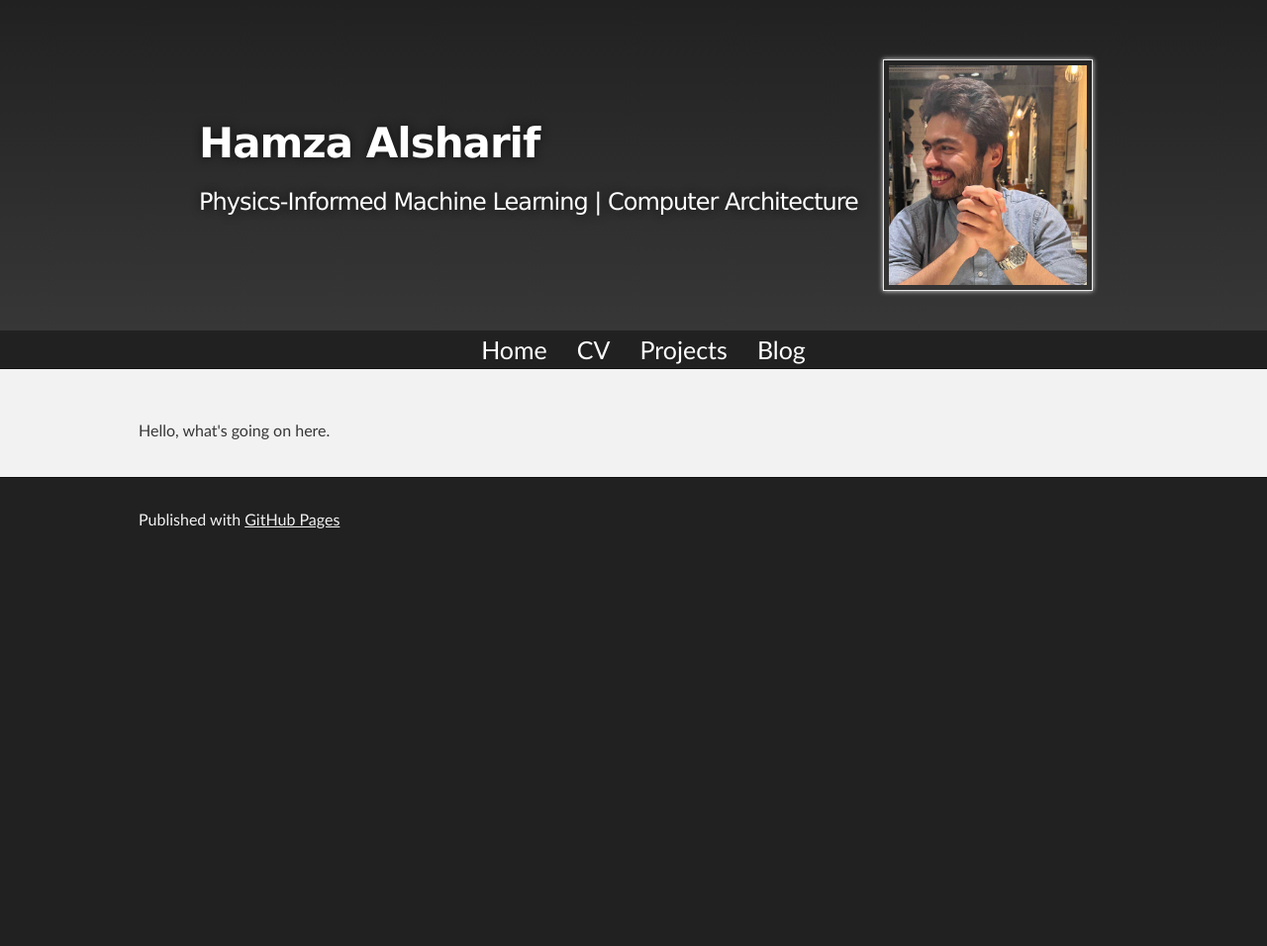
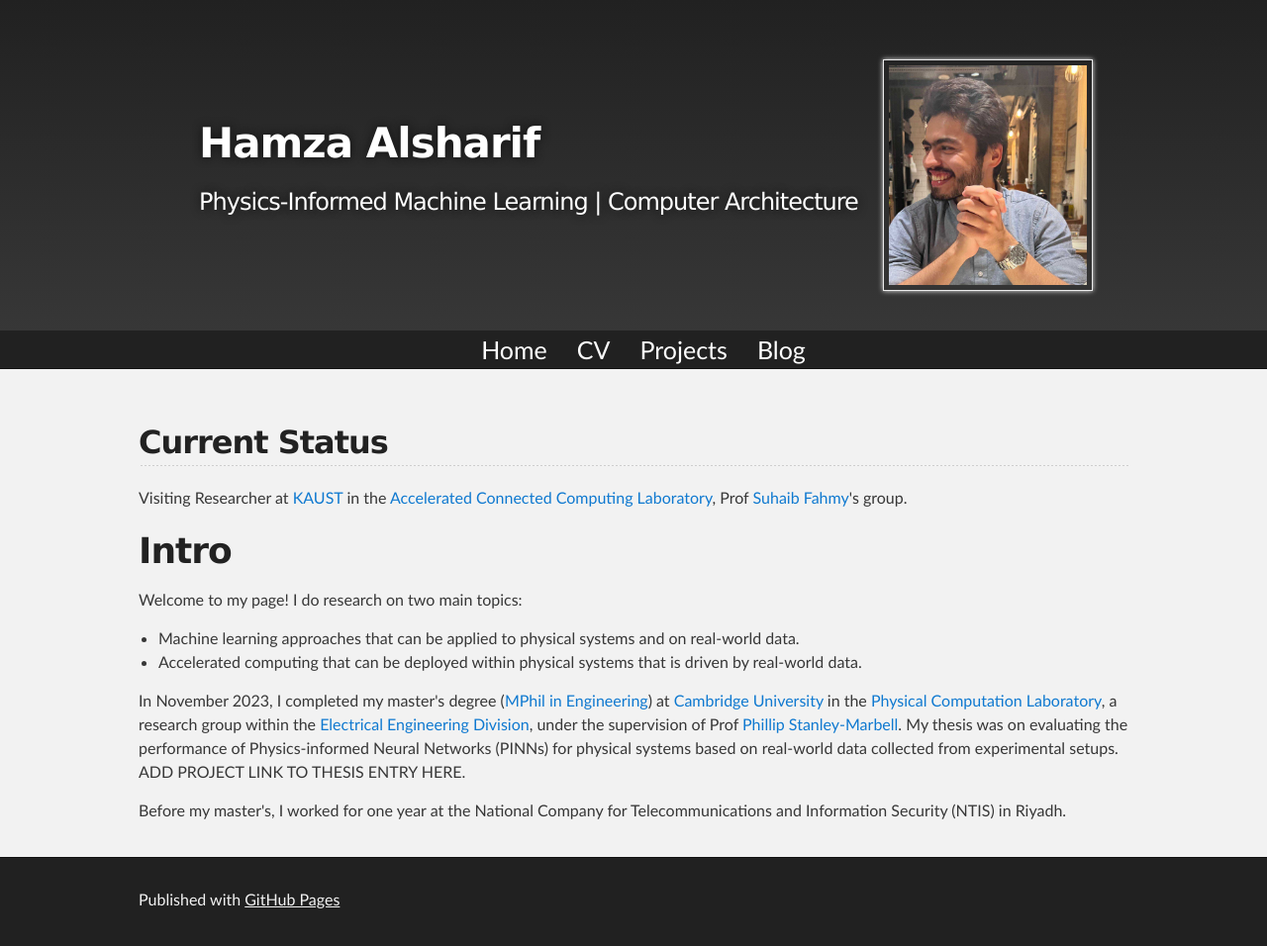
Before and after one commit to hsfalsharif/hsfalsharif.github.io, a Jekyll site: the page built from docs/index.html, in a window 1280 px wide. Shown: the whole page at 99% size. Built offline with Jekyll 4.4.1, drawn with Linux system fonts in a browser that asks for light colours; before the commit the page ends 900 px from its top, so only the background shows below that.

Commit message:
Added some more content to the main page

```diff
--- a/docs/index.html
+++ b/docs/index.html
@@ -5,6 +5,34 @@ title: Home
 layout: default
 front_page: true
 ---
+<h2>Current Status</h2>
+<p>Visiting Researcher at <a href="https://www.kaust.edu.sa/en/">KAUST</a> in the <a href="https://accl.kaust.edu.sa">Accelerated Connected Computing Laboratory</a>,
+    Prof <a href="https://cemse.kaust.edu.sa/accl/people/person/suhaib-fahmy">Suhaib Fahmy</a>'s group.</p>
+<h1>Intro</h1>
 <p>
-    Hello, what's going on here.
+    Welcome to my page! I do research on two main topics:
+    <ul>
+        <li>
+            Machine learning approaches that can be
+            applied to physical systems and on real-world data.
+        </li>
+        <li>
+            Accelerated computing that can be deployed within physical
+            systems that is driven by real-world data.
+        </li>
+    </ul>
 </p>
+<p>
+    In November 2023, I completed my master's degree
+    (<a href="https://www.postgraduate.study.cam.ac.uk/courses/directory/egegmpmeg">MPhil in Engineering</a>)
+    at <a href="https://www.cam.ac.uk">Cambridge University</a> in the
+    <a href="https://physcomp.eng.cam.ac.uk">Physical Computation Laboratory</a>, a
+    research group within the <a href="https://ee.eng.cam.ac.uk">Electrical Engineering Division</a>,
+    under the supervision of Prof <a href="https://www.phillipstanleymarbell.org">Phillip Stanley-Marbell</a>.
+    My thesis was on evaluating the performance of Physics-informed Neural Networks (PINNs) for physical systems
+    based on real-world data collected from experimental setups. ADD PROJECT LINK TO THESIS ENTRY HERE.
+</p>
+<p>
+    Before my master's, I worked for one year at the National Company for Telecommunications and Information
+    Security (NTIS) in Riyadh.
+</p>
```
